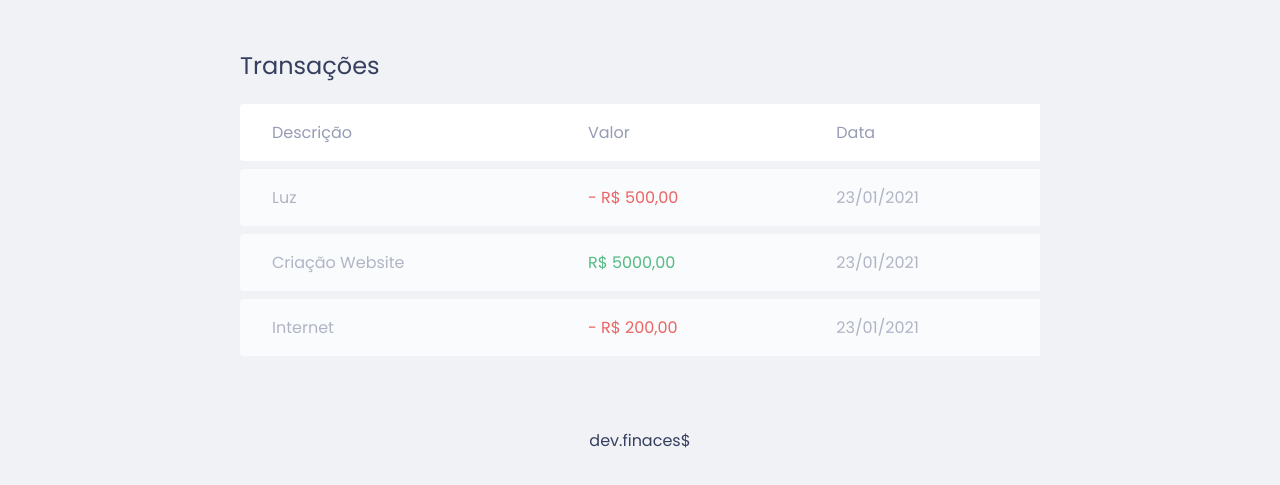
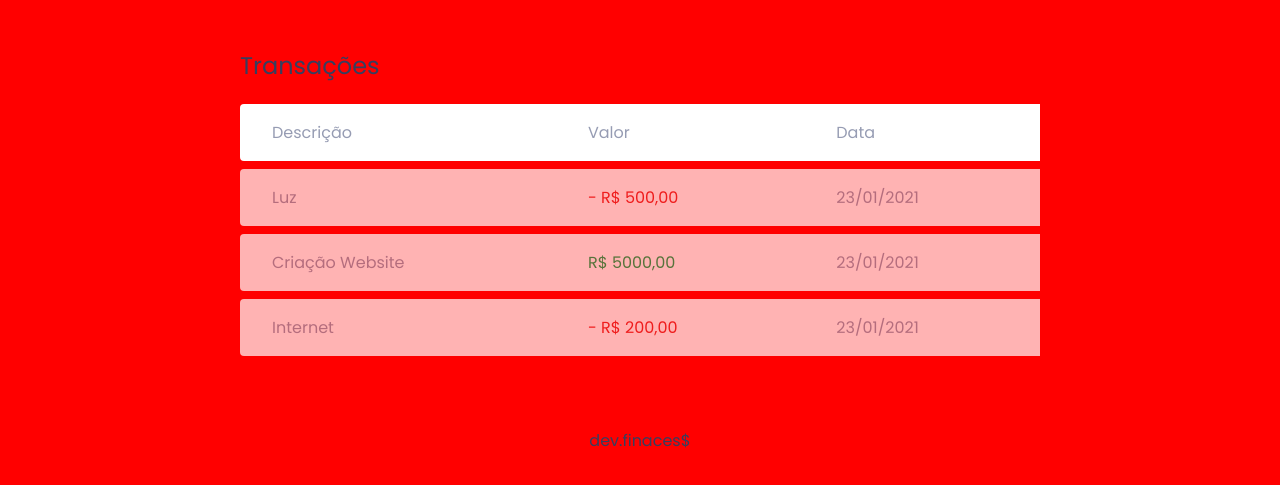
Before and after one commit to PauloGerson/dev.finaces, a plain HTML site: page index.html in a window 1280 px wide. Shown: the part 689-1174 px from the top of the page. Drawn offline with Linux system fonts and the light colour scheme.

Commit message:
Update style.css

```diff
--- a/style/style.css
+++ b/style/style.css
@@ -9,7 +9,7 @@
 }
 
 body{
-    background:#f0f2f5;
+    background:red;
     font-family: 'Poppins', sans-serif;
      overflow: hidden;
 }
```
